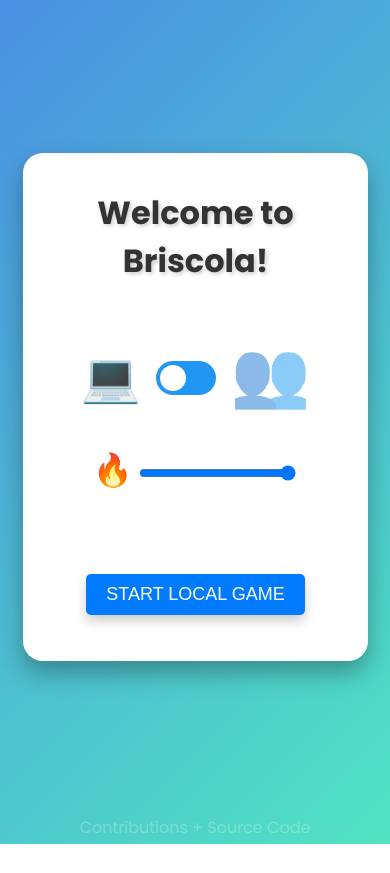
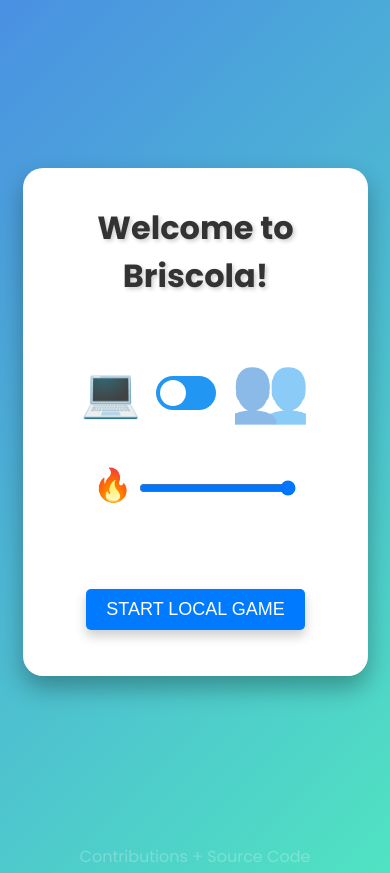
Before and after one commit to keatonrproud/briscola, a Flask app: page / in a window 390 px wide. Before the commit the page ends 844 px from the top, so only its background shows below. Run offline with Flask 3, Linux system fonts and the light colour scheme; data that the repository does not hold is empty; some libraries are stand-ins or nearby versions.

Commit message:
fix: in game mobile styling

```diff
--- a/frontend/static/styles.css
+++ b/frontend/static/styles.css
@@ -19,8 +19,8 @@ body {
     position: static;
     text-align: center;
     display: flex;
-    height: 100vh; /* Full viewport height */
-    width: 100vw;
+    height: 100%; /* Full viewport height */
+    width: 100%;
     flex-direction: column;
     background: linear-gradient(135deg, #4a90e2, #50e3c2); /* Gradient background */
     justify-content: center; /* Center content vertically */
```
